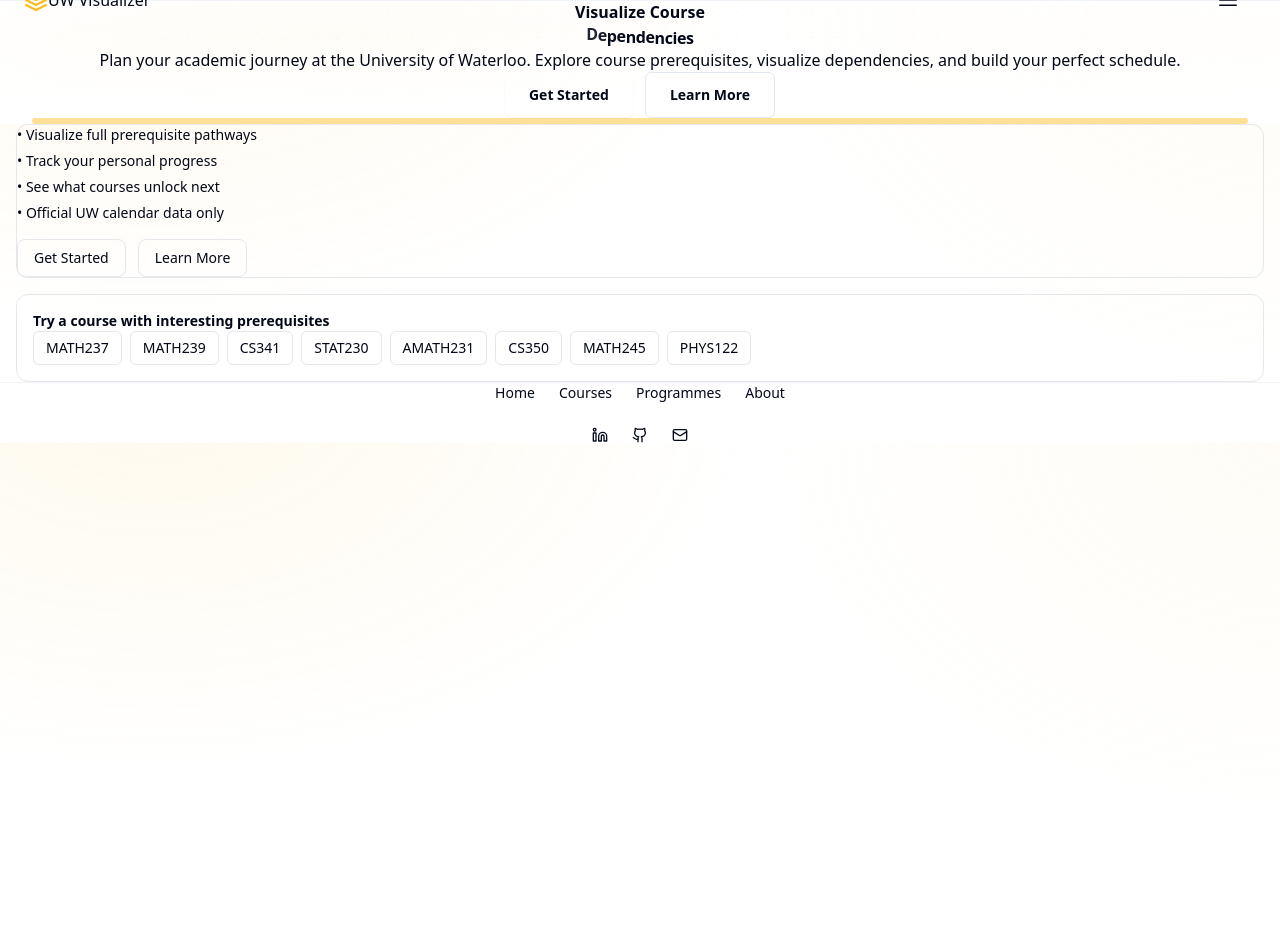
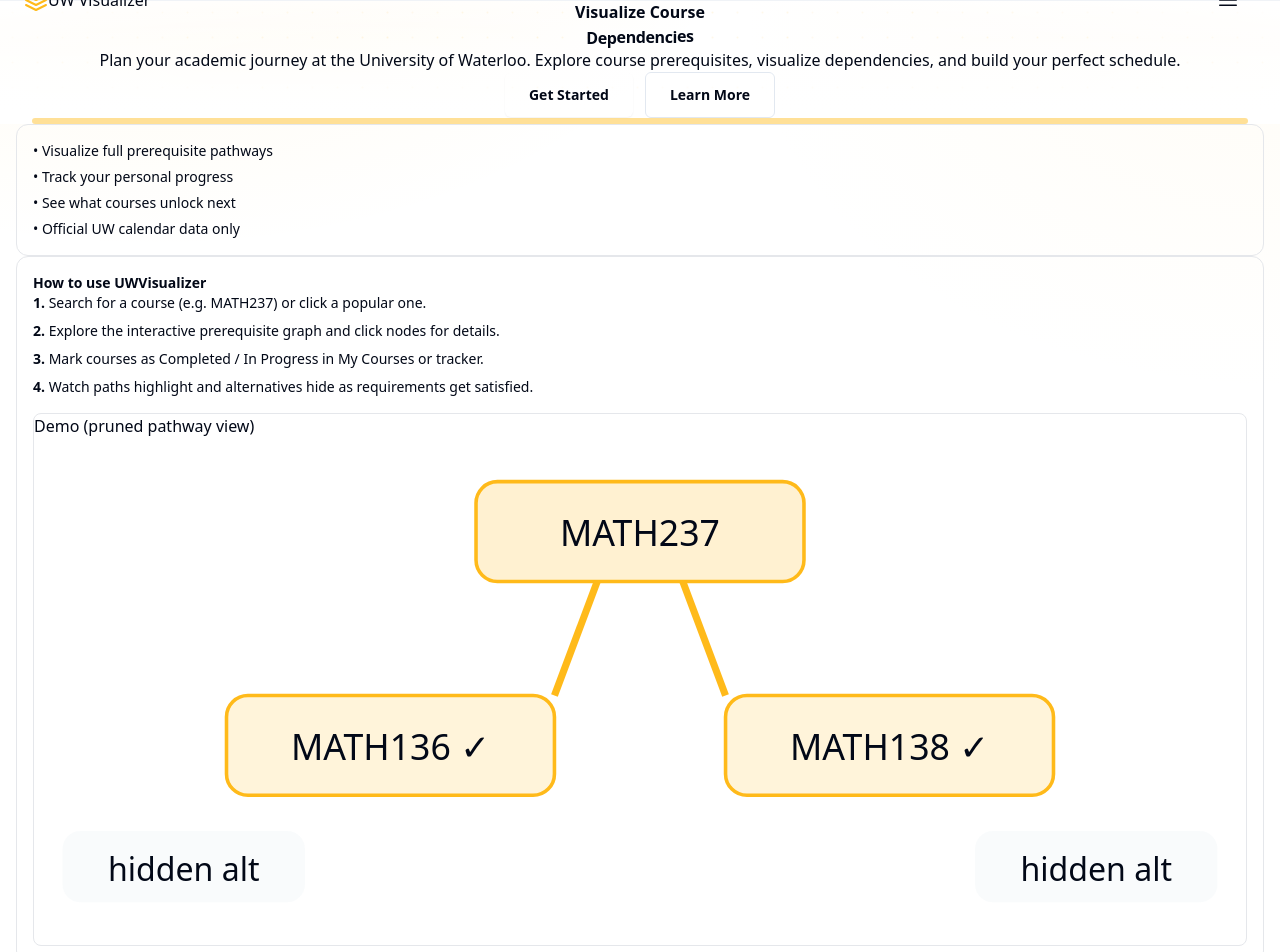
Before and after one commit to dank409/uw-visualizer, a React (Vite) app: page / in a window 1280 px wide. Shown: the top 952 px of the page. Before the commit the page ends 800 px from the top, so only its background shows below. Built offline with nearby package versions, Linux system fonts and the light colour scheme.

Commit message:
polish: improve homepage information density and fix hero spacing cutoff

```diff
--- a/src/components/ui/hero-section-nexus.tsx
+++ b/src/components/ui/hero-section-nexus.tsx
@@ -730,7 +730,7 @@ const InteractiveHero: React.FC = () => {
             </AnimatePresence>
         </motion.header>
 
-        <main className="flex-grow flex min-h-[calc(100svh-120px)] flex-col items-center justify-center text-center px-4 pt-8 pb-24 relative z-10">
+        <main className="flex-grow flex min-h-[560px] md:min-h-[620px] flex-col items-center justify-center text-center px-4 pt-8 pb-16 relative z-10">
 
             <motion.h1
                 variants={headlineVariants}
--- a/src/pages/HomePage.tsx
+++ b/src/pages/HomePage.tsx
@@ -9,32 +9,51 @@ export function HomePage() {
     <div className="flex min-h-screen flex-col">
       <InteractiveHero />
 
-      <main className="mx-auto w-full max-w-6xl px-4 pb-12 pt-4 md:pt-6">
-        <section className="rounded-xl border border-border bg-card p-5">
+      <main className="mx-auto w-full max-w-6xl px-4 pb-12 pt-4 md:pt-6 space-y-4">
+        <section className="rounded-xl border border-border bg-card p-4 md:p-5">
           <ul className="grid gap-1.5 text-sm text-muted-foreground md:grid-cols-2">
             <li>• Visualize full prerequisite pathways</li>
             <li>• Track your personal progress</li>
             <li>• See what courses unlock next</li>
             <li>• Official UW calendar data only</li>
           </ul>
+        </section>
 
-          <div className="mt-4 flex flex-wrap gap-3">
-            <Link
-              to="/courses"
-              className="rounded-lg border border-[hsl(var(--brand))/0.55] bg-[hsl(var(--brand))/0.18] px-4 py-2 text-sm font-medium text-[hsl(var(--brand-dark))] hover:bg-[hsl(var(--brand))/0.24]"
-            >
-              Get Started
-            </Link>
-            <Link
-              to="/about"
-              className="rounded-lg border border-border bg-background px-4 py-2 text-sm font-medium hover:bg-accent"
-            >
-              Learn More
-            </Link>
+        <section className="rounded-xl border border-border bg-card p-4 md:p-5">
+          <h2 className="text-sm font-semibold">How to use UWVisualizer</h2>
+          <div className="mt-3 grid gap-4 md:grid-cols-[1.2fr_1fr]">
+            <ol className="space-y-2 text-sm text-muted-foreground">
+              <li><strong>1.</strong> Search for a course (e.g. MATH237) or click a popular one.</li>
+              <li><strong>2.</strong> Explore the interactive prerequisite graph and click nodes for details.</li>
+              <li><strong>3.</strong> Mark courses as Completed / In Progress in My Courses or tracker.</li>
+              <li><strong>4.</strong> Watch paths highlight and alternatives hide as requirements get satisfied.</li>
+            </ol>
+
+            <div className="rounded-lg border border-border bg-background p-3">
+              <div className="text-[11px] uppercase tracking-wide text-muted-foreground">Demo (pruned pathway view)</div>
+              <svg viewBox="0 0 340 140" className="mt-2 w-full h-28" aria-label="Sample prerequisite pathway demo">
+                <rect x="124" y="10" width="92" height="28" rx="6" fill="hsl(var(--brand) / 0.2)" stroke="hsl(var(--brand))" />
+                <text x="170" y="28" textAnchor="middle" fontSize="10" fill="currentColor">MATH237</text>
+
+                <rect x="54" y="70" width="92" height="28" rx="6" fill="hsl(var(--brand) / 0.16)" stroke="hsl(var(--brand))" />
+                <text x="100" y="88" textAnchor="middle" fontSize="10" fill="currentColor">MATH136 ✓</text>
+
+                <rect x="194" y="70" width="92" height="28" rx="6" fill="hsl(var(--brand) / 0.16)" stroke="hsl(var(--brand))" />
+                <text x="240" y="88" textAnchor="middle" fontSize="10" fill="currentColor">MATH138 ✓</text>
+
+                <path d="M146 70 L158 38" stroke="hsl(var(--brand))" strokeWidth="2" />
+                <path d="M194 70 L182 38" stroke="hsl(var(--brand))" strokeWidth="2" />
+
+                <rect x="8" y="108" width="68" height="20" rx="5" fill="hsl(var(--muted))" opacity="0.45" />
+                <text x="42" y="122" textAnchor="middle" fontSize="9" fill="currentColor">hidden alt</text>
+                <rect x="264" y="108" width="68" height="20" rx="5" fill="hsl(var(--muted))" opacity="0.45" />
+                <text x="298" y="122" textAnchor="middle" fontSize="9" fill="currentColor">hidden alt</text>
+              </svg>
+            </div>
           </div>
         </section>
 
-        <section className="mt-4 rounded-xl border border-border bg-card p-4">
+        <section className="rounded-xl border border-border bg-card p-4">
           <h2 className="text-sm font-semibold">Try a course with interesting prerequisites</h2>
           <div className="mt-3 flex flex-wrap gap-2">
             {advancedCourses.map((code) => (
```
